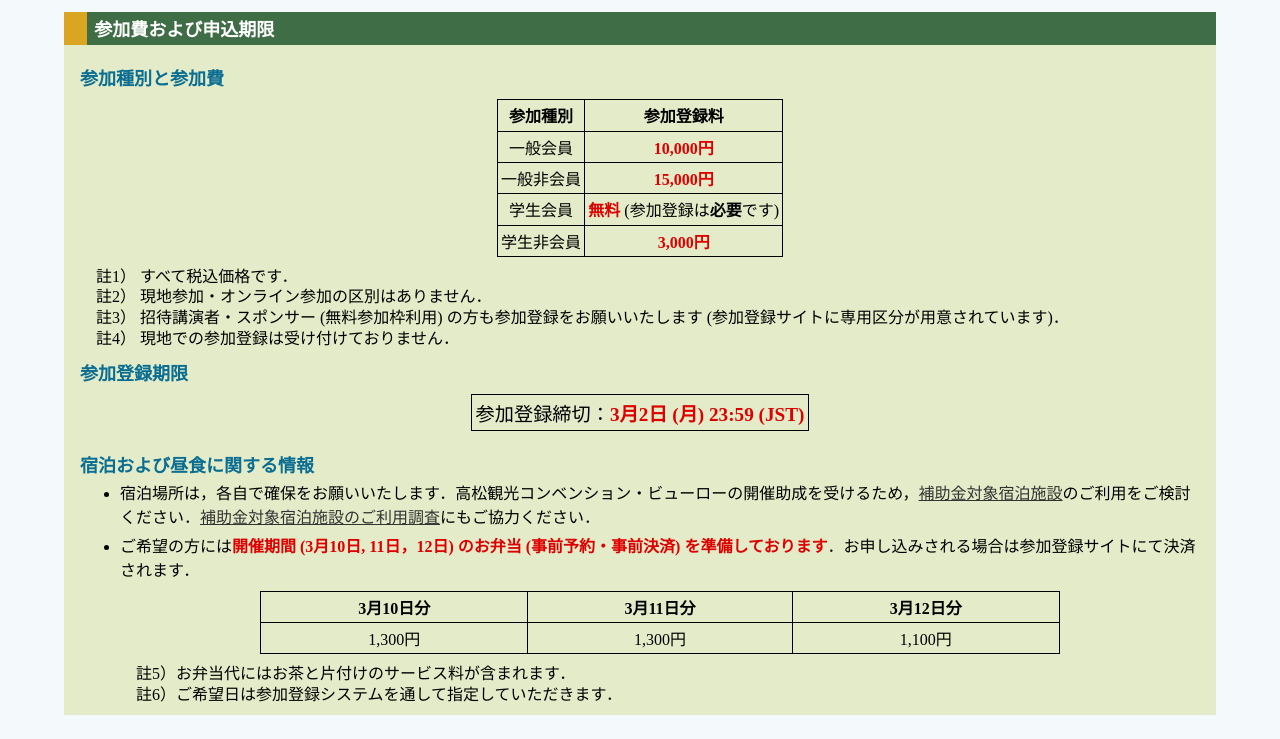
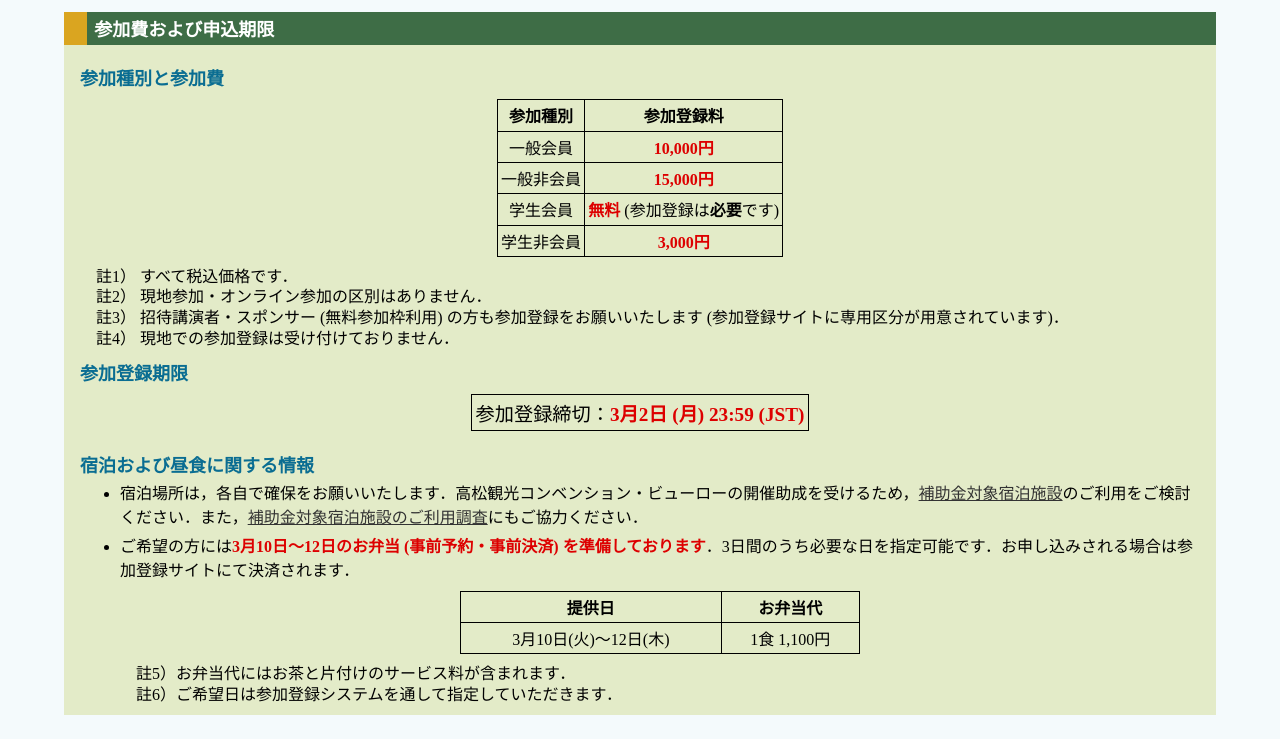
Before and after one commit to khasimt/ppl26-web, an Eleventy site: page src/registration.html in a window 1280 px wide. Shown: the part 189-928 px from the top of the page. Built offline with nearby package versions, Linux system fonts and the light colour scheme; Eleventy itself is replaced by a stand-in of ours; files that its build step writes are made by us from their sources.

Commit message:
update registration.html

```diff
--- a/src/registration.html
+++ b/src/registration.html
@@ -71,8 +71,9 @@ permalink: registration.html
 
 <h3 style="padding-top:0.5em" id="lunch">宿泊および昼食に関する情報</h3>
   <ul>
-    <li>宿泊場所は，各自で確保をお願いいたします．高松観光コンベンション・ビューローの開催助成を受けるため，<a href="https://takamatsu.or.jp/stay/">補助金対象宿泊施設</a>のご利用をご検討ください．<a href="registration.html#hotel">補助金対象宿泊施設のご利用調査</a>にもご協力ください．</li>
-    <li>ご希望の方には<em>開催期間 (3月10日, 11日，12日) のお弁当 (事前予約・事前決済) を準備しております</em>．お申し込みされる場合は参加登録サイトにて決済されます．</li>
+    <li>宿泊場所は，各自で確保をお願いいたします．高松観光コンベンション・ビューローの開催助成を受けるため，<a href="https://takamatsu.or.jp/stay/">補助金対象宿泊施設</a>のご利用をご検討ください．また，<a href="registration.html#hotel">補助金対象宿泊施設のご利用調査</a>にもご協力ください．</li>
+    <li>ご希望の方には<em>3月10日～12日のお弁当 (事前予約・事前決済) を準備しております</em>．3日間のうち必要な日を指定可能です．お申し込みされる場合は参加登録サイトにて決済されます．</li>
+    <!--
 	<table border="1" class="charge" summary="お弁当代" width=800>
  	 <thead>
 	  <tr>
@@ -83,11 +84,24 @@ permalink: registration.html
 	 </thead>
 	 <tbody>
       <tr>
-       <td>1,300円</td>
-       <td>1,300円</td>
+       <td>1,100円</td>
+       <td>1,100円</td>
        <td>1,100円</td>
       </tr>
      </tbody>
+    </table>-->
+    <table border="1" class="charge" summary="お弁当代" width=400>
+        <thead>
+          <tr>
+            <th>提供日</th>
+            <th>お弁当代</th>
+          </tr>
+        </thead>
+        <tbody>
+          <tr>
+            <td>3月10日(火)～12日(木)</td>
+            <td>1食 1,100円</td>
+          </tr>
     </table>
     <div style="text-align: left;">
      <p>
@@ -160,7 +174,7 @@ permalink: registration.html
 <h2 id="hotel">宿泊施設の利用調査</h2>
 <div class="section">
   PPL 2026 では，高松観光コンベンション・ビューローの開催助成を受けるため，香川県外からの参加者の<a href="https://takamatsu.or.jp/stay/">補助金対象宿泊施設</a>の利用実績を報告する必要があります．<br/>
-  下記のリンク先のフォームにて利用宿泊施設（ホテル）についてご回答をお願いいたします．<br/>
+  下記のリンク先のフォームにてご利用（予定）の宿泊施設・ホテルについてご回答をお願いいたします．<br/>
   <table border="2" width=1000 class="charge" summary="参加費">
     <tr>
       <td bgcolor="#ffffcc">
@@ -168,7 +182,8 @@ permalink: registration.html
       </td>
     </tr>
   </table>
-  回答期限： <em>3月13日 (土) 23:59 (JST)</em>   （宿泊施設のご予約がお済みの時点でご回答ください．回答後の変更も可能です．）<br/>
+  最終回答期限： <em>3月13日 (金) 23:59 (JST)</em><br/>
+  （宿泊施設のご予約がお済みの時点で早めにご回答いただけますと助かります．なお，回答後の変更も期限まで可能です．）<br/>
 </div>
 
 </body>
```
